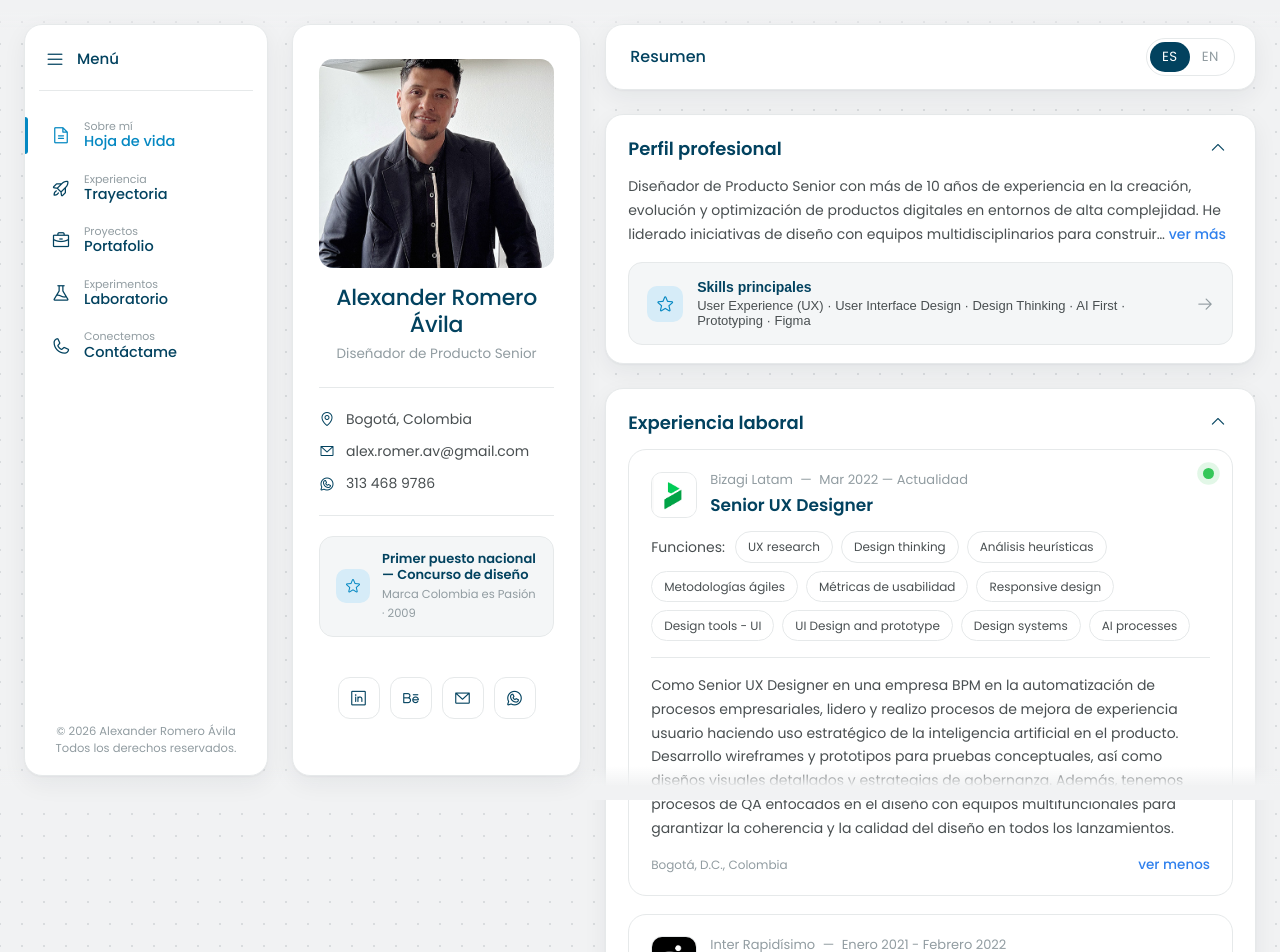
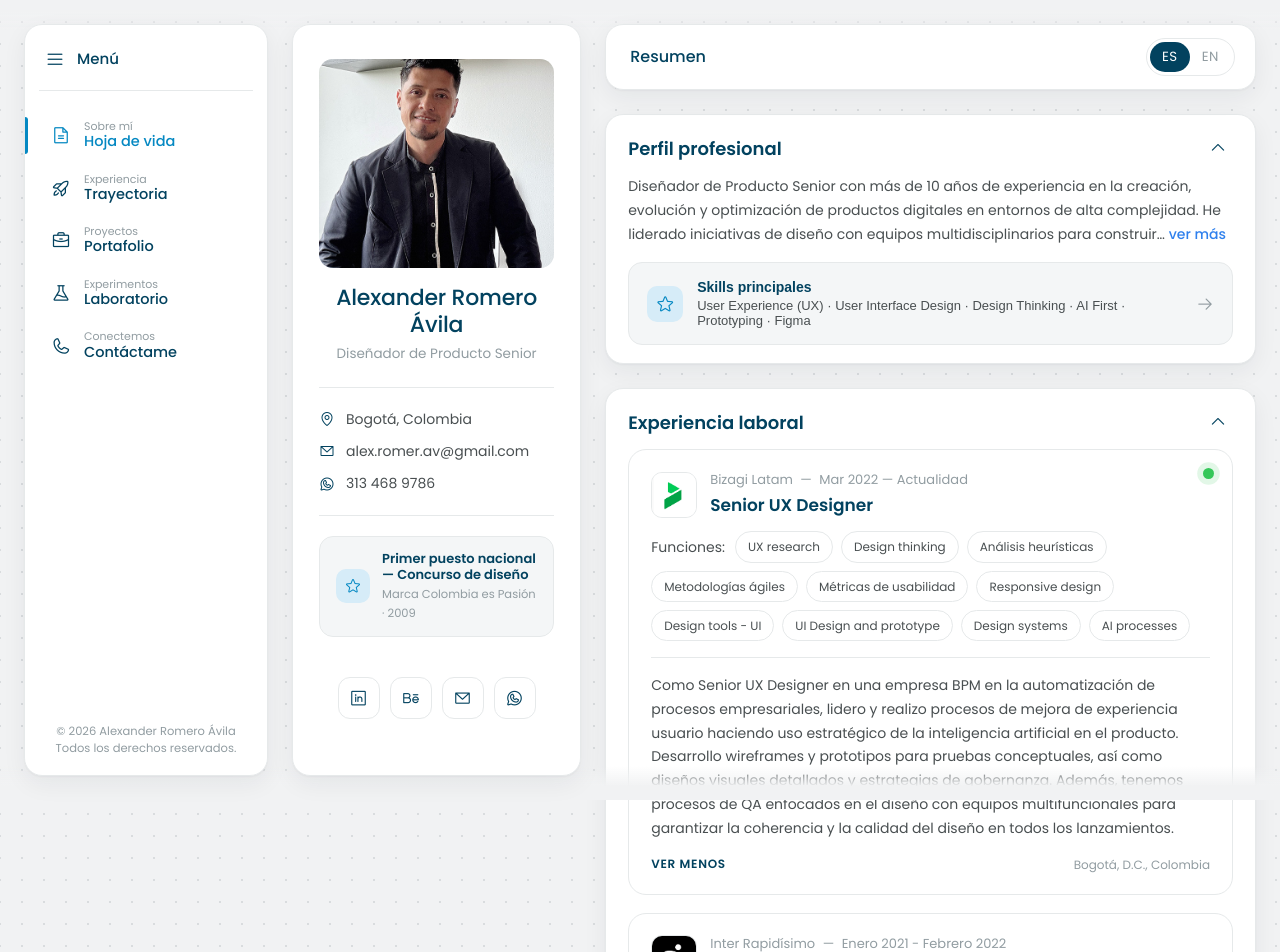
Before and after one commit to ThiagoAlex0919/CurriculumVitae, a Next.js app: page / in a window 1280 px wide. Shown: the top 952 px of the page. Built offline with nearby package versions, Linux system fonts and the light colour scheme.

Commit message:
Experiencia: 2 columnas >1700px, pie al fondo, orden invertido, view more 02425f

```diff
--- a/app/globals.css
+++ b/app/globals.css
@@ -1578,7 +1578,7 @@ p {
   grid-template-columns: 1fr;
   gap: 18px;
 }
-@media (min-width: 1601px) {
+@media (min-width: 1701px) {
   .exp-grid {
     grid-template-columns: 1fr 1fr;
   }
@@ -1589,6 +1589,8 @@ p {
    ============================================================ */
 .xcard {
   position: relative;
+  display: flex;
+  flex-direction: column;
   background: var(--card);
   border: 1px solid var(--line);
   border-radius: var(--radius);
@@ -1698,22 +1700,24 @@ p {
 .xcard-foot {
   display: flex;
   align-items: center;
-  justify-content: space-between;
   gap: 12px;
-  margin-top: 14px;
+  margin-top: auto; /* siempre al fondo de la tarjeta */
+  padding-top: 14px;
 }
 .xcard-loc {
+  margin-left: auto; /* la ubicación al costado derecho */
   font-size: 12px;
   color: var(--ink-mute);
 }
 .xcard-toggle {
-  margin-left: auto;
   border: 0;
   background: transparent;
-  color: #2f80ed;
+  color: #02425f;
   font-family: var(--sans);
-  font-weight: 500;
-  font-size: 13.5px;
+  font-weight: 600;
+  font-size: 12px;
+  letter-spacing: 0.06em;
+  text-transform: uppercase;
   cursor: pointer;
   padding: 0;
 }
--- a/components/ExperienceCard.tsx
+++ b/components/ExperienceCard.tsx
@@ -70,9 +70,6 @@ export default function ExperienceCard({
       )}
 
       <div className="xcard-foot">
-        {open && job.location && (
-          <span className="xcard-loc">{t(job.location)}</span>
-        )}
         <button
           type="button"
           className="xcard-toggle"
@@ -81,6 +78,9 @@ export default function ExperienceCard({
         >
           {open ? t(ui.home.readLess) : t(ui.home.readMore)}
         </button>
+        {open && job.location && (
+          <span className="xcard-loc">{t(job.location)}</span>
+        )}
       </div>
     </div>
   );
```
